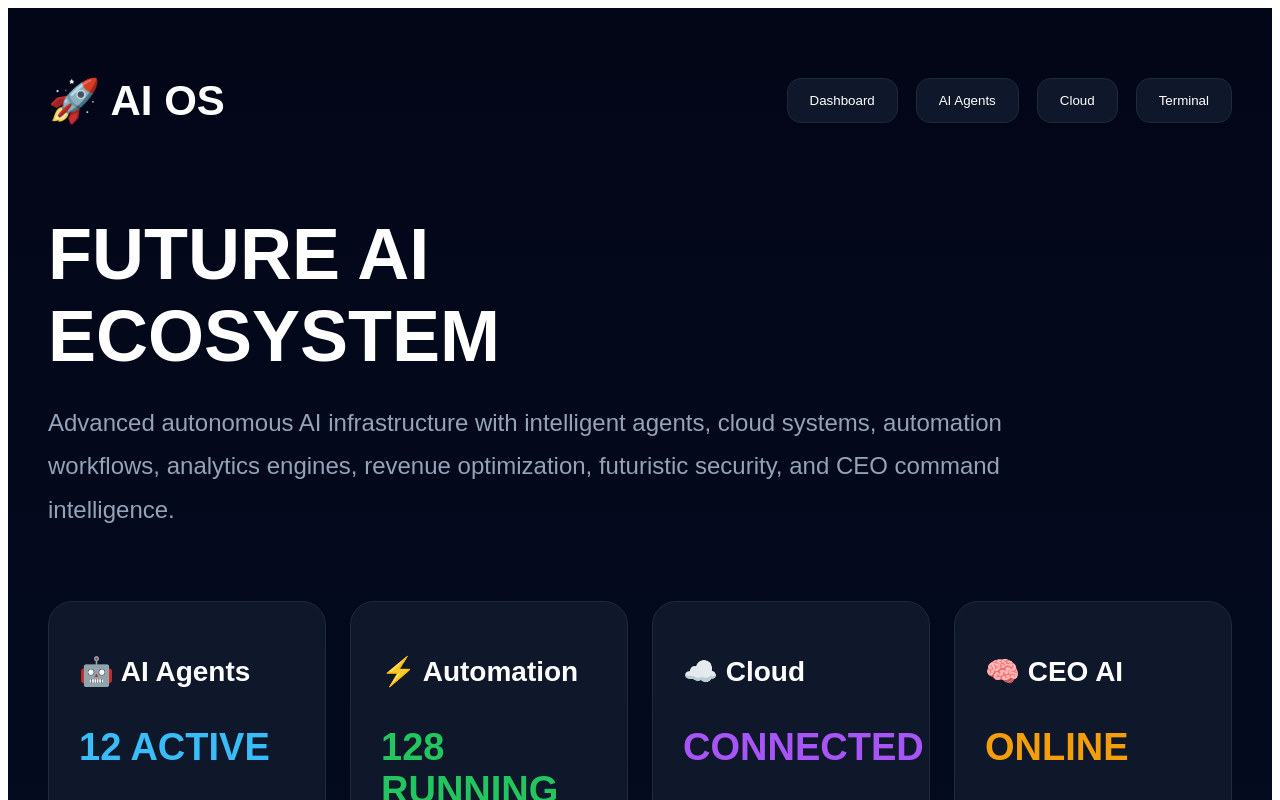
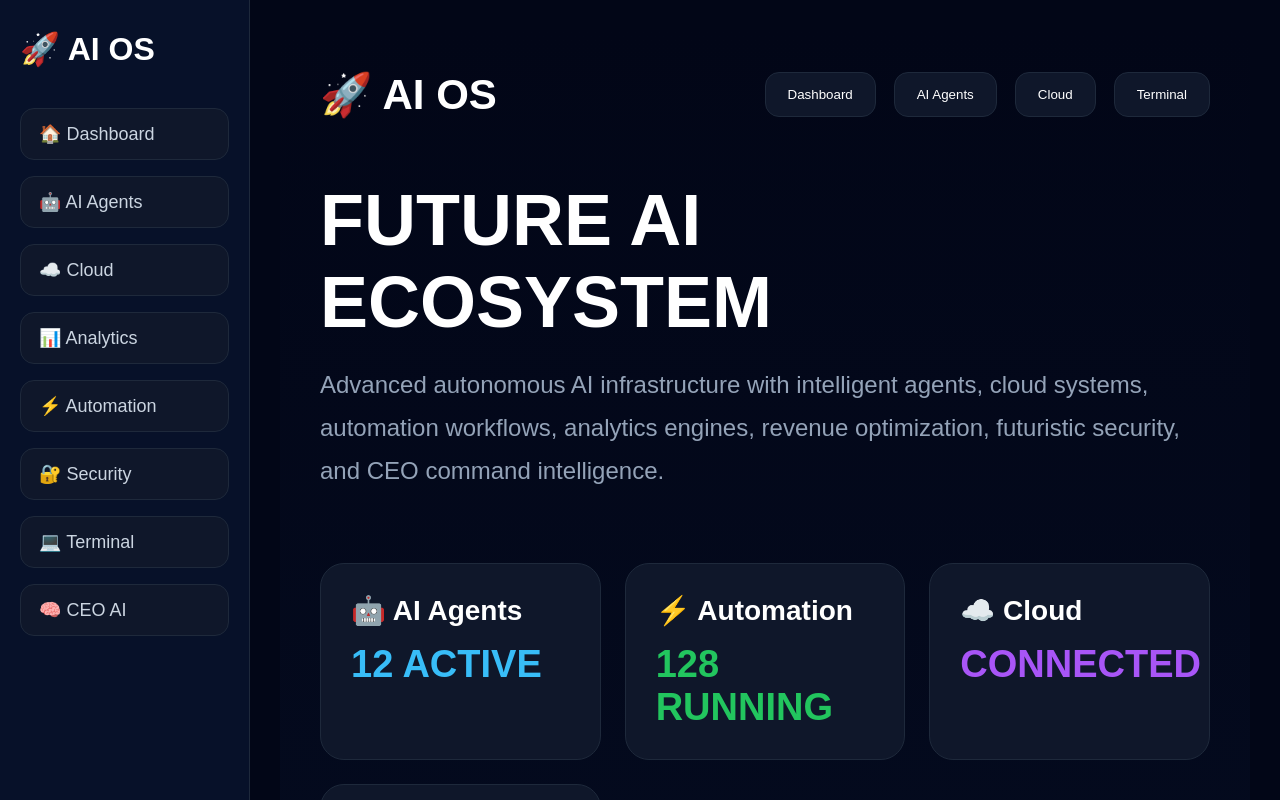
Before and after one commit to snapsparkofficial00-cloud/Ai, a Next.js app: page / in a window 1280 px wide. Shown: the top 800 px of the page. Built offline with nearby package versions, Linux system fonts and the light colour scheme.

Commit message:
Create layout.tsx

```diff
--- /dev/null
+++ b/app/layout.tsx
@@ -0,0 +1,38 @@
+import "./globals.css";
+import type { Metadata } from "next";
+import Sidebar from "./components/Sidebar";
+
+export const metadata: Metadata = {
+  title: "AI OS",
+  description: "Future AI Ecosystem",
+};
+
+export default function RootLayout({
+  children,
+}: {
+  children: React.ReactNode;
+}) {
+  return (
+    <html lang="en">
+      <body
+        style={{
+          margin: 0,
+          background: "#020617",
+          color: "white",
+          fontFamily: "Arial",
+        }}
+      >
+        <Sidebar />
+
+        <main
+          style={{
+            marginLeft: "250px",
+            padding: "30px",
+          }}
+        >
+          {children}
+        </main>
+      </body>
+    </html>
+  );
+}
```
